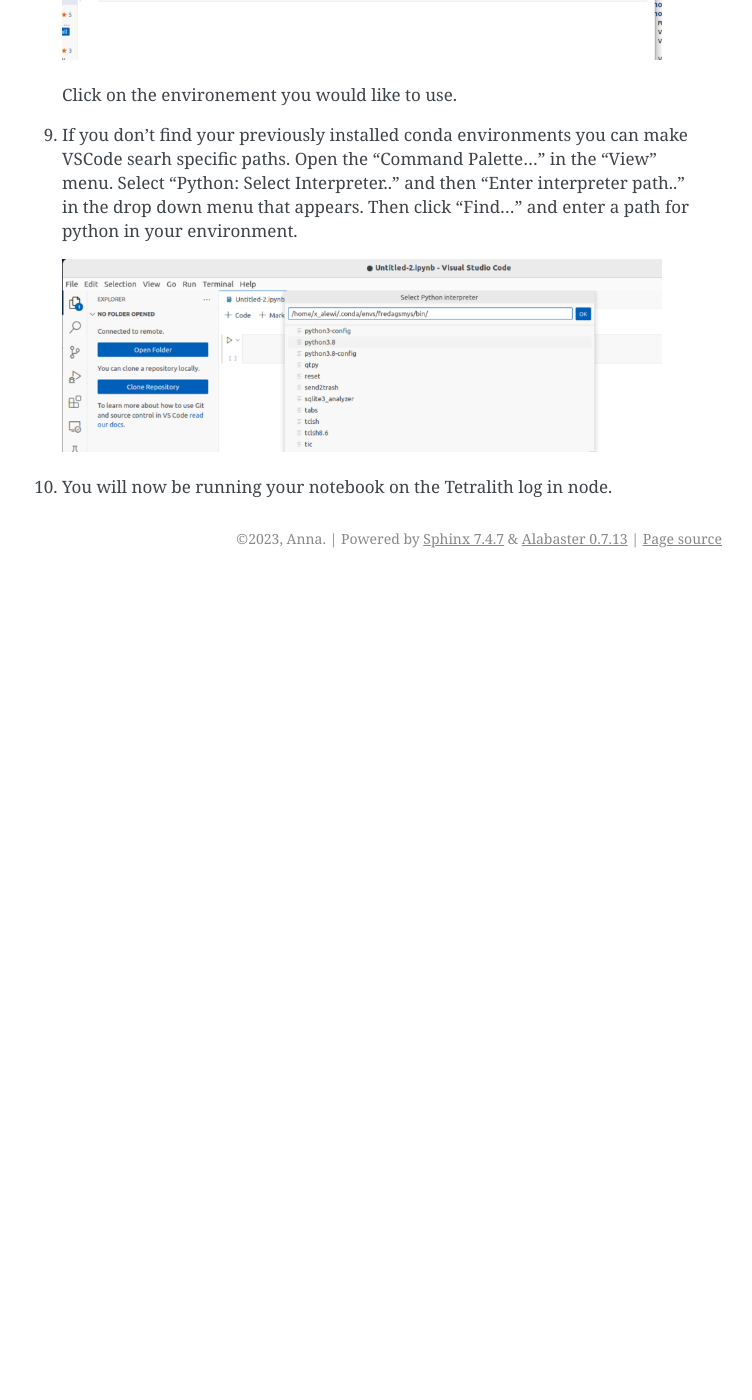
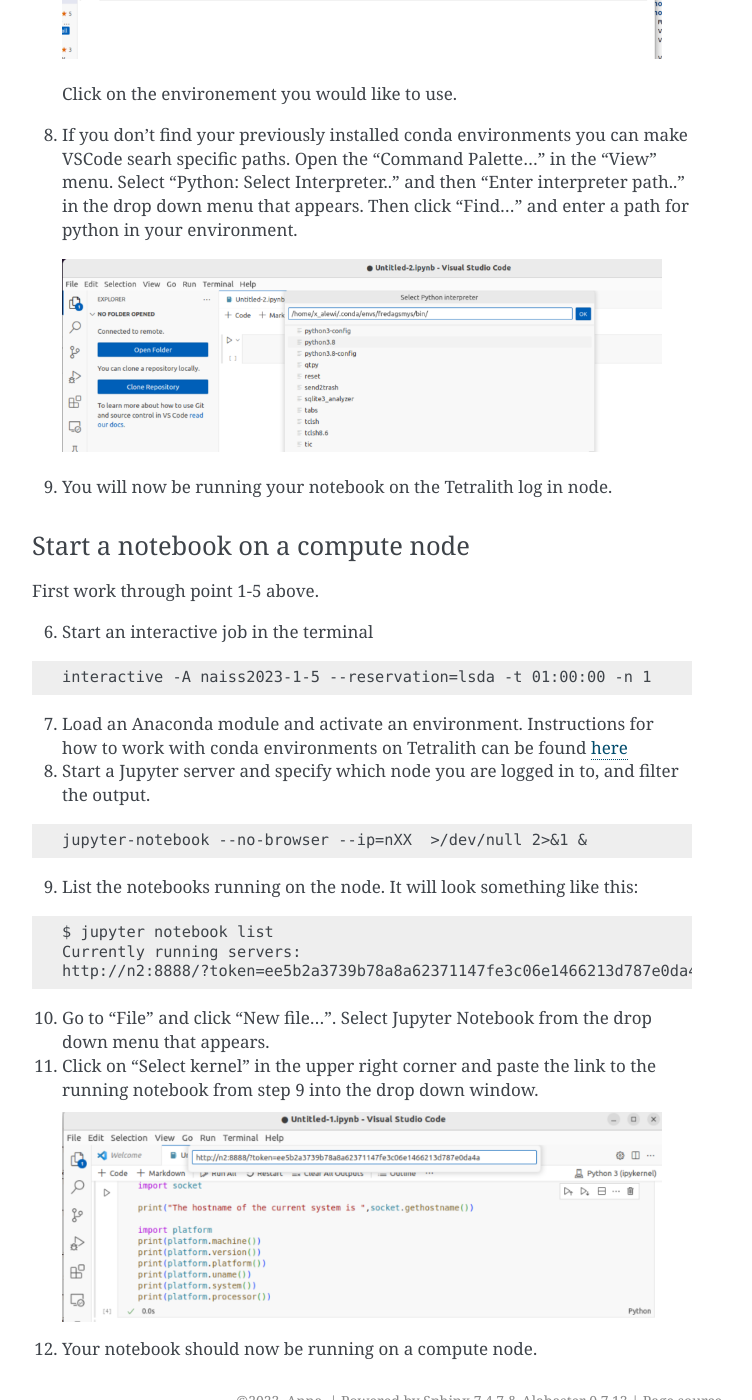
Before and after one commit to annlew/BCsupport, a Sphinx documentation site: the page built from doc/notebooks/vscode.rst, in a window 1280 px wide and 1400 px high, scrolled down 1546 px. Shown: the whole window, without its empty margins (388-1140 px from the left). Built offline with Sphinx 7.4.7, drawn with Linux system fonts in a browser that asks for light colours; before the commit the page ends 2124 px from its top, so only the background shows below that; some of the changed text lies outside the part shown.

Commit message:
node intructions

```diff
--- a/doc/notebooks/vscode.rst
+++ b/doc/notebooks/vscode.rst
@@ -5,6 +5,9 @@ VSCode on Tetralith
 
 Notebook through VSCode
 +++++++++++++++++++++++
+
+Start a Notebook on the log in node
+-----------------------------------
 
 1. Start VSCode on your local machine. You will need the following extensions:
 
@@ -32,11 +35,9 @@ Notebook through VSCode
 
 5. You might need to reinstall/enable Jupyter for remote host. Check the extension manager.
 
-6. Open a terminal in VSCode (in the "Terminal" menu). Load an Anaconda module and activate an environment. Instructions for how to work with conda environments on Tetralith can be found :ref:`here <conda>`
+6. Go to "File" and click "New file...". Select Jupyter Notebook from the drop down menu that appears.
 
-7. Go to "File" and click "New file...". Select Jupyter Notebook from the drop down menu that appears.
-
-8. Once the notebook is open, you can choose which environment you would like to use. Click on "Select kernel" in the upper right corner
+7. Once the notebook is open, you can choose which environment you would like to use. Click on "Select kernel" in the upper right corner. If you don't already have a conda environment on Tetralith, you can find instructions :ref:`here <conda>`
 
    .. image:: /images/kernel.png
      :width: 600
@@ -44,10 +45,49 @@ Notebook through VSCode
 
    Click on the environement you would like to use.
 
-9. If you don't find your previously installed conda environments you can make VSCode searh specific paths. Open the "Command Palette..." in the "View" menu. Select "Python: Select Interpreter.." and then "Enter interpreter path.." in the drop down menu that appears. Then click "Find..." and enter a path for python in your environment.
+8. If you don't find your previously installed conda environments you can make VSCode searh specific paths. Open the "Command Palette..." in the "View" menu. Select "Python: Select Interpreter.." and then "Enter interpreter path.." in the drop down menu that appears. Then click "Find..." and enter a path for python in your environment.
 
    .. image:: /images/kernelpath.png
      :width: 600
      :alt: Missing image file
 
-10. You will now be running your notebook on the Tetralith log in node.
+9. You will now be running your notebook on the Tetralith log in node.
+
+
+Start a notebook on a compute node
+----------------------------------
+
+First work through point 1-5 above.
+
+6. Start an interactive job in the terminal
+
+.. code-block:: text
+
+   interactive -A naiss2023-1-5 --reservation=lsda -t 01:00:00 -n 1
+
+7. Load an Anaconda module and activate an environment. Instructions for how to work with conda environments on Tetralith can be found :ref:`here <conda>`
+
+8. Start a Jupyter server and specify which node you are logged in to, and filter the output.
+
+.. code-block:: text
+
+   jupyter-notebook --no-browser --ip=nXX  >/dev/null 2>&1 &
+
+9. List the notebooks running on the node. It will look something like this:
+
+.. code-block:: text
+
+   $ jupyter notebook list
+   Currently running servers:
+   http://n2:8888/?token=ee5b2a3739b78a8a62371147fe3c06e1466213d787e0da4a :: /home/x_alewi
+
+10. Go to "File" and click "New file...". Select Jupyter Notebook from the drop down menu that appears.
+
+
+11. Click on "Select kernel" in the upper right corner and paste the link to the running notebook from step 9 into the drop down window.
+
+   .. image:: /images/node.png
+     :width: 600
+     :alt: Missing image file
+
+12. Your notebook should now be running on a compute node.
```
Also changed, not shown: doc/images/node.png (added).
